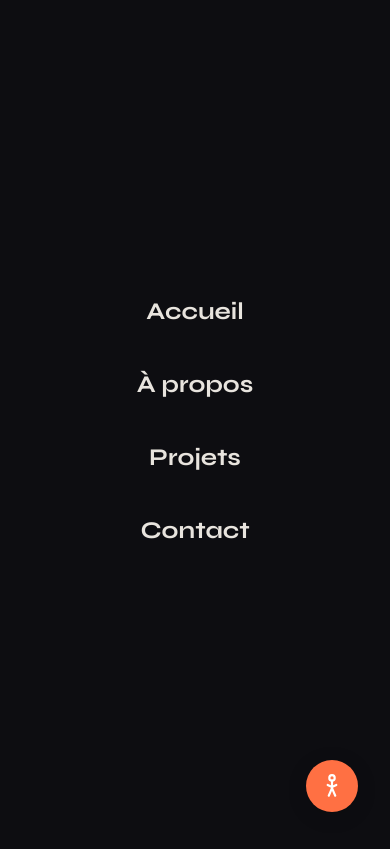
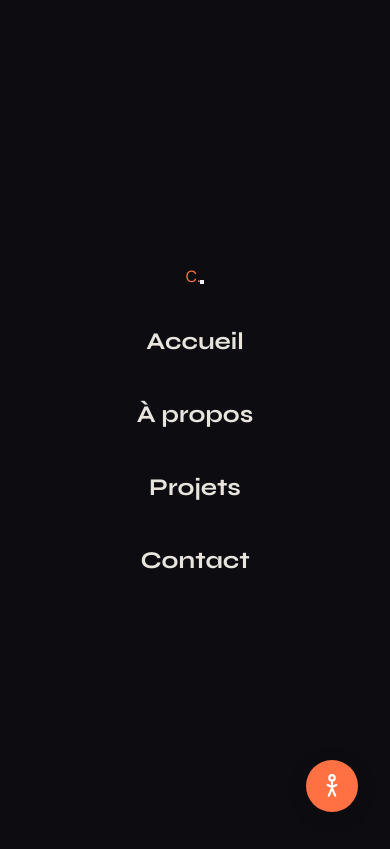
Before and after one commit to Yui971/test-portfolio, a plain HTML site: page projets.html in a window 390 px wide. Both pictures are taken after a click on the button 348 px from the left and 35 px from the top of the page. Shown: the top 849 px of the page. Drawn offline with Linux system fonts and the light colour scheme.

Commit message:
feat: add close button and logo to mobile menu

```diff
--- a/projets.html
+++ b/projets.html
@@ -26,7 +26,7 @@
         <div class="lang-selector" id="lang-selector"><button class="lang-btn" id="lang-btn" aria-label="Choisir la langue" type="button"><svg viewBox="0 0 24 24" fill="none" stroke="currentColor" stroke-width="2" stroke-linecap="round" stroke-linejoin="round"><circle cx="12" cy="12" r="10"/><line x1="2" y1="12" x2="22" y2="12"/><path d="M12 2a15.3 15.3 0 0 1 4 10 15.3 15.3 0 0 1-4 10 15.3 15.3 0 0 1-4-10 15.3 15.3 0 0 1 4-10z"/></svg></button><div class="lang-dropdown"><button class="lang-option is-active" data-lang="fr"><span class="lang-option__flag">🇫🇷</span> Français</button><button class="lang-option" data-lang="en"><span class="lang-option__flag">🇬🇧</span> English</button><button class="lang-option" data-lang="es"><span class="lang-option__flag">🇪🇸</span> Español</button></div></div><button class="theme-switch" aria-label="Basculer le mode sombre" type="button"><div class="theme-switch__track"><span aria-hidden="true">☀️</span><span aria-hidden="true">🌙</span></div><div class="theme-switch__thumb"></div></button><button class="nav__burger" aria-label="Ouvrir le menu" aria-expanded="false" aria-controls="mobile-menu" type="button"><span></span><span></span><span></span></button></div>
     </div>
     </nav>
-  <div class="nav__mobile" id="mobile-menu" role="dialog" aria-label="Menu"><a href="index.html" class="nav__mobile-link" data-i18n="nav.home">Accueil</a><a href="a-propos.html" class="nav__mobile-link">À propos</a><a href="projets.html" class="nav__mobile-link">Projets</a><a href="contact.html" class="nav__mobile-link">Contact</a></div>
+  <div class="nav__mobile" id="mobile-menu" role="dialog" aria-modal="true" aria-label="Menu"><div class="nav__mobile-header"><a href="index.html" class="nav__mobile-logo" aria-label="Retour à l&apos;accueil">C<span>.</span></a><button class="nav__mobile-close" id="nav-mobile-close" aria-label="Fermer le menu" type="button"><svg viewBox="0 0 24 24" fill="none" stroke="currentColor" stroke-width="2.5" stroke-linecap="round" aria-hidden="true"><line x1="18" y1="6" x2="6" y2="18"/><line x1="6" y1="6" x2="18" y2="18"/></svg></button></div><a href="index.html" class="nav__mobile-link">Accueil</a><a href="a-propos.html" class="nav__mobile-link">À propos</a><a href="projets.html" class="nav__mobile-link">Projets</a><a href="contact.html" class="nav__mobile-link">Contact</a></div>
   <main id="main">
     <header class="page-header">
       <div class="container">
```
